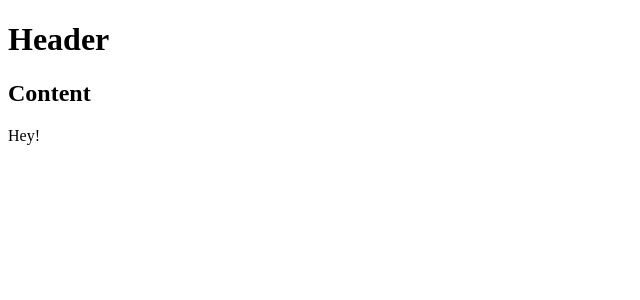
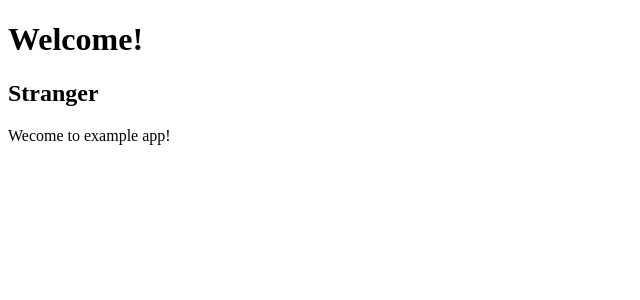
Before and after one commit to JunghoSon/react_tutorial, a React app: page / in a window 1280 px wide. Shown: the top 300 px of the page, without its empty margins (0-640 px from the left). Built offline with nearby package versions, Linux system fonts and the light colour scheme; the HTML template or start-up script is replaced by a standard one.

Commit message:
props commit

```diff
--- a/src/components/App.js
+++ b/src/components/App.js
@@ -6,8 +6,8 @@
     render(){
         return(
             <div>
-                <Header/>
-                <Content/>
+                <Header title={this.props.headerTitle}/>
+                <Content title={this.props.contentTitle} body={this.props.contentBody}/>
             </div>
         );
     }
--- a/src/components/Content.js
+++ b/src/components/Content.js
@@ -4,8 +4,8 @@
     render(){
         return (
             <div>
-                <h2>Content</h2>
-                <p>Hey!</p>
+                <h2>{this.props.title}</h2>
+                <p>{this.props.body}</p>
             </div>
         );
     }
--- a/src/components/Header.js
+++ b/src/components/Header.js
@@ -3,7 +3,7 @@
 class Header extends React.Component {
     render(){
         return(
-            <h1>Header</h1>
+            <h1>{this.props.title}</h1>
         );
     }
 }
--- a/src/index.js
+++ b/src/index.js
@@ -3,4 +3,4 @@
 import App from './components/App';
 
 const rootElement = document.getElementById('root');
-ReactDOM.render(<App />, rootElement);
+ReactDOM.render(<App headerTitle="Welcome!" contentTitle="Stranger" contentBody="Wecome to example app!"/>, rootElement);
```
